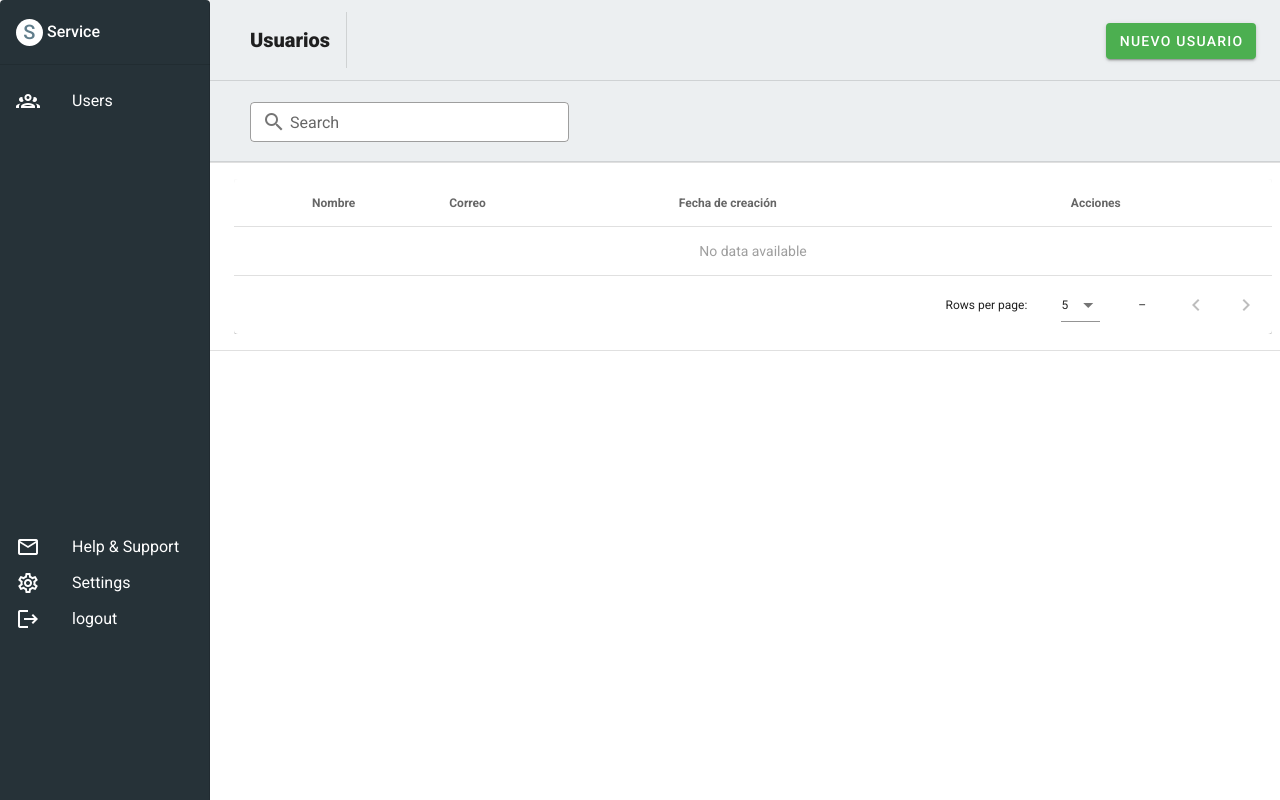
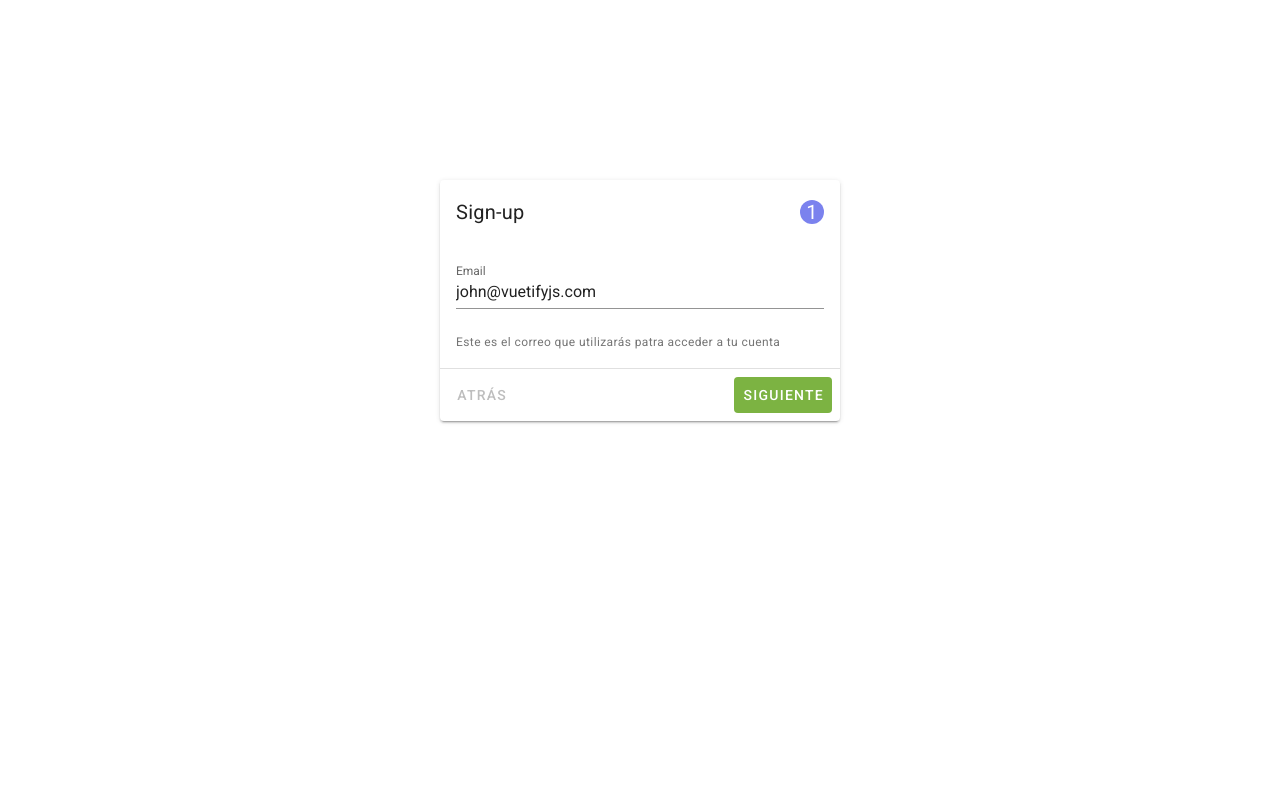
Before and after one commit to DesarrolloEKS/CRUD_Users, a Vue app: page / in a window 1280 px wide. Built offline with nearby package versions, Linux system fonts and the light colour scheme; no server answers.

Commit message:
Login
Clase de de diseño de login

```diff
--- /dev/null
+++ b/src/Login.vue
@@ -0,0 +1,83 @@
+<template>
+  <v-app>
+    <template>
+      <v-card class="mx-auto" max-width="500" style="margin-top: 180px;">
+        <v-card-title class="text-h6 font-weight-regular justify-space-between">
+          <span>{{ Title }}</span>
+          <v-avatar color="primary lighten-2" class="subheading white--text" size="24" v-text="step"></v-avatar>
+        </v-card-title>
+
+        <v-window v-model="step" style="width: 400px;">
+          <v-window-item :value="1">
+            <v-card-text>
+              <v-text-field label="Email" value="john@vuetifyjs.com"></v-text-field>
+              <span class="text-caption grey--text text--darken-1">
+                Este es el correo que utilizarás patra acceder a tu cuenta
+              </span>
+            </v-card-text>
+          </v-window-item>
+
+          <v-window-item :value="2">
+            <v-card-text>
+              <v-text-field label="Password" type="password"></v-text-field>
+              <v-text-field label="Confirm Password" type="password"></v-text-field>
+              <span class="text-caption grey--text text--darken-1">
+                Introduzca una contraseña
+              </span>
+            </v-card-text>
+          </v-window-item>
+
+          <v-window-item :value="3">
+            <div class="pa-4 text-center">
+              <v-img class="mb-4" contain height="128" src="https://cdn.vuetifyjs.com/images/logos/v.svg"></v-img>
+              <h3 class="text-h6 font-weight-light mb-2">
+                Welcome to Vuetify
+              </h3>
+              <span class="text-caption grey--text">Thanks for signing up!</span>
+            </div>
+          </v-window-item>
+        </v-window>
+
+        <v-divider></v-divider>
+
+        <v-card-actions>
+          <v-btn
+          :disabled="step === 1"
+          text
+          @click="step--"
+          >
+            Atrás
+          </v-btn>
+          <v-spacer></v-spacer>
+          <v-btn
+          :disabled="step === 3"
+          color="light-green darken-1"
+          dark
+          depressed
+          @click="step++"
+          >
+            Siguiente
+          </v-btn>
+        </v-card-actions>
+      </v-card>
+    </template>
+  </v-app>
+</template>
+
+<script>
+  export default {
+    data: () => ({
+      step: 1,
+    }),
+
+    computed: {
+      Title () {
+        switch (this.step) {
+          case 1: return 'Sign-up'
+          case 2: return 'Crear una contraseña'
+          default: return 'Account created'
+        }
+      },
+    },
+  }
+</script>
--- a/src/main.js
+++ b/src/main.js
@@ -1,6 +1,6 @@
 import Vue from 'vue'
-import App from './App.vue'
-import axios from 'axios'
+import Login from './Login.vue'
+//import axios from 'axios'
 import vuetify from './plugins/vuetify'
 
 
@@ -8,5 +8,5 @@ Vue.config.productionTip = false
 
 new Vue({
   vuetify,
-  render: h => h(App)
+  render: h => h(Login)
 }).$mount('#app')
```
